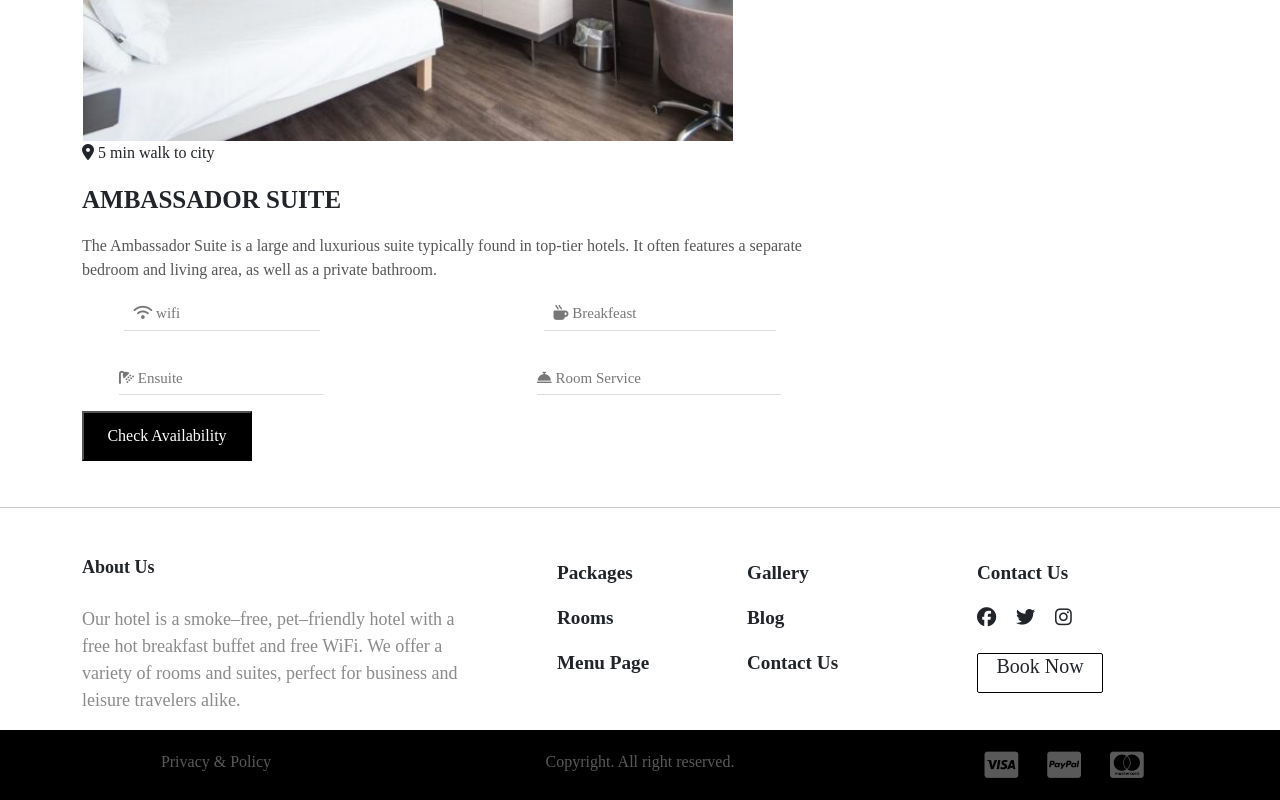
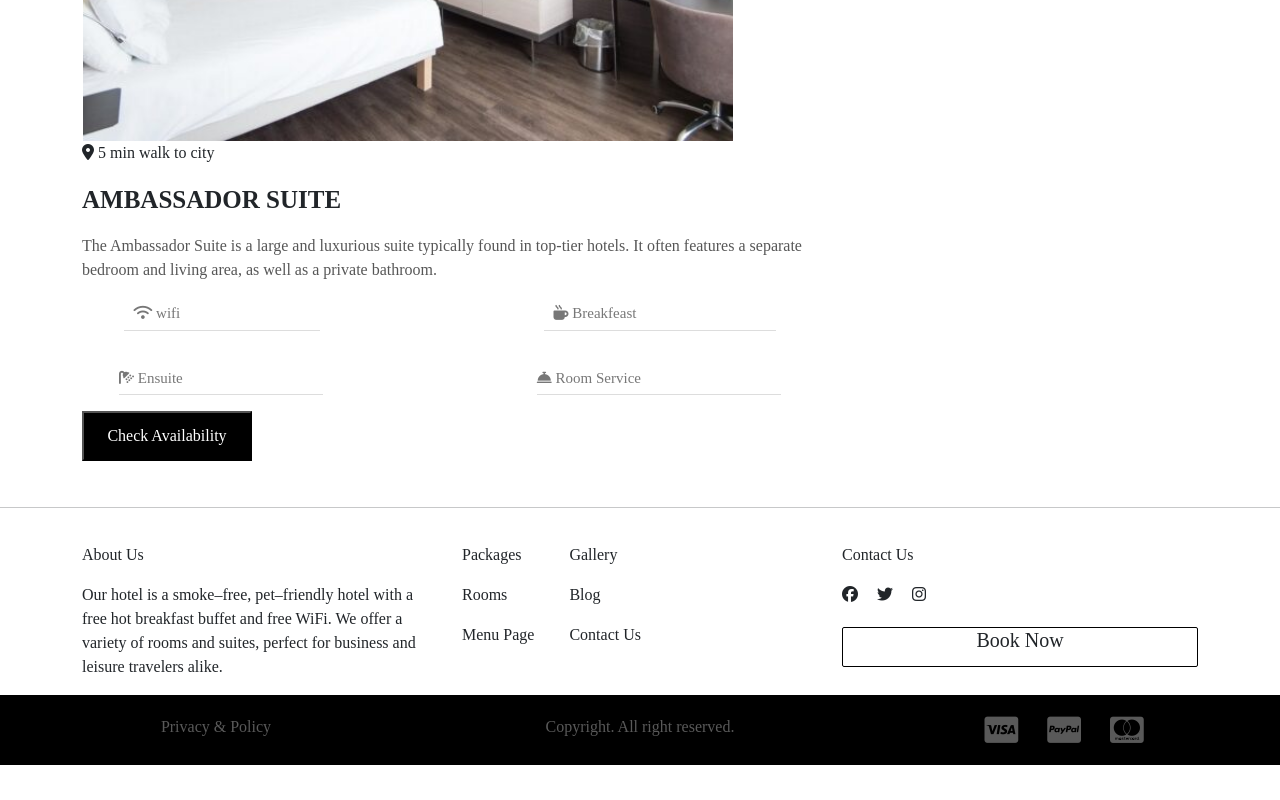
Before and after one commit to Bikash1221/project, a plain HTML site: page Pages.html in a window 1280 px wide. Shown: the part 7194-7994 px from the top of the page. After the commit the page ends 7959 px from the top, so only its background shows below. Drawn offline with nearby package versions, Linux system fonts and the light colour scheme.

Commit message:
first commit

```diff
--- a/Pages.html
+++ b/Pages.html
@@ -412,33 +412,32 @@
     <hr>
     <section>
         <div class="container">
-            <div class="row">
-                <div class="col-lg-5">
+            <div class="row" style="margin-top: 35px;">
+                <div class="col-lg-4 col-md-4">
                     <div>
-                        <p class="head" style="font-size: large; font-weight:bold; text-align:justify">About Us</p>
-                        <p class="content" style="text-align: justify;">
-                            Our hotel is a smoke–free, pet–friendly hotel with a <br> free hot breakfast buffet and free
-                            WiFi. We offer a <br> variety of rooms and suites, perfect for business and <br> leisure
+                        <p class="heads" >About Us</p>
+                        <p class="contents">
+                            Our hotel is a smoke–free, pet–friendly hotel with a  free hot breakfast buffet and free
+                            WiFi. We offer a variety of rooms and suites, perfect for business and  leisure
                             travelers alike.
                         </p>
                     </div>
                 </div>
-                <div class="col-lg-2">
-                    <div style="margin-top:35px; font-weight:bold; font-size:larger">
+                <div class="col-lg-4 col-md-4 d-flex">
+                    <div>
                         <p>Packages</p>
                         <p>Rooms</p>
                         <p>Menu Page</p>
                     </div>
-                </div>
-                <div class="col-lg-2">
-                    <div style="margin-top:35px; font-weight:bold; font-size:larger">
+
+                    <div style="margin-left: 35px;" >
                         <p>Gallery</p>
                         <p>Blog</p>
                         <p>Contact Us</p>
                     </div>
                 </div>
-                <div class="col-lg-2">
-                    <div style="margin-top:35px; font-weight:bold; font-size:larger; margin-left:40px">
+                <div class="col-lg-4 col-md-4">
+                    <div>
                         <p>Contact Us</p>
                         <i class="fa-brands fa-facebook"></i>
                         <i style="margin-left: 15px;" class="fa-brands fa-twitter"></i>
@@ -453,6 +452,7 @@
             </div>
         </div>
     </section>
+
 
     <section style="background-color: black; height:70px">
         <div class="row" style=" --bs-gutter-x: -0.5rem;">
```
Also changed, not shown: Blog.html (+13 -13 lines), feature.html (+13 -13 lines), index.html (+1 -1 lines).
